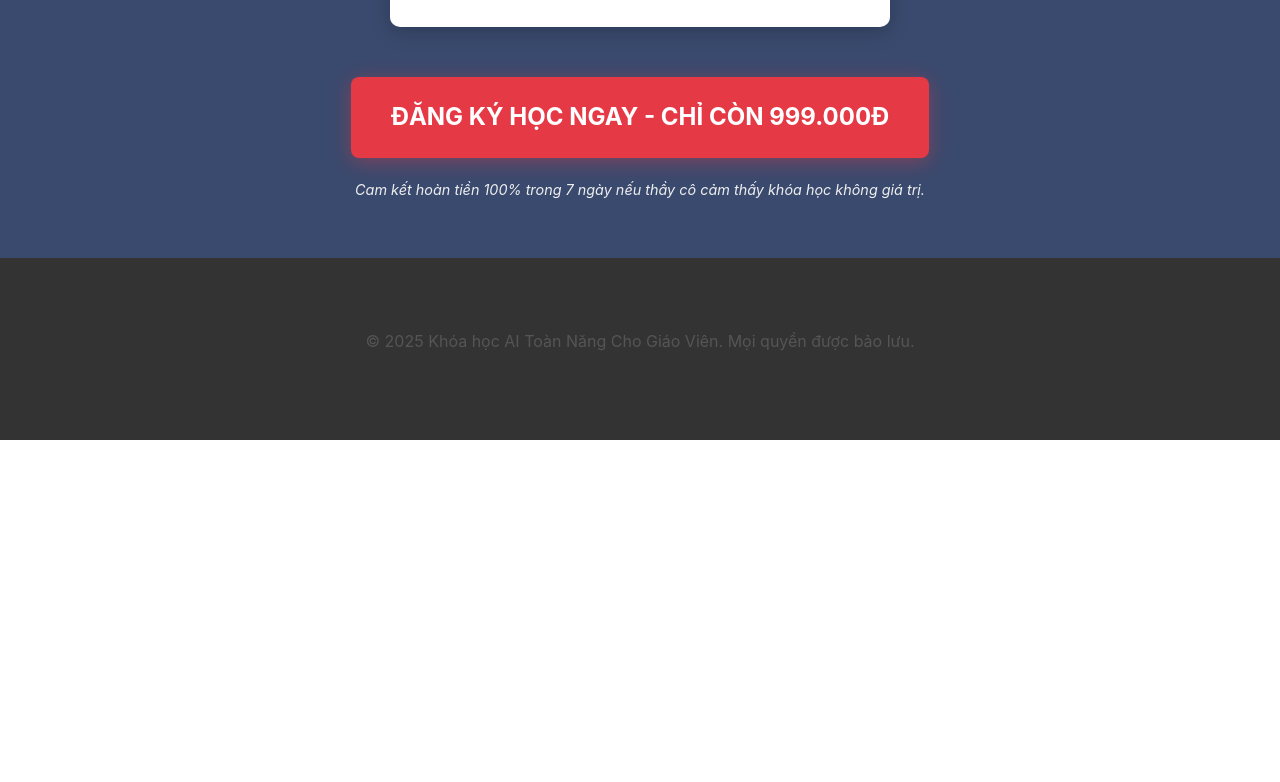
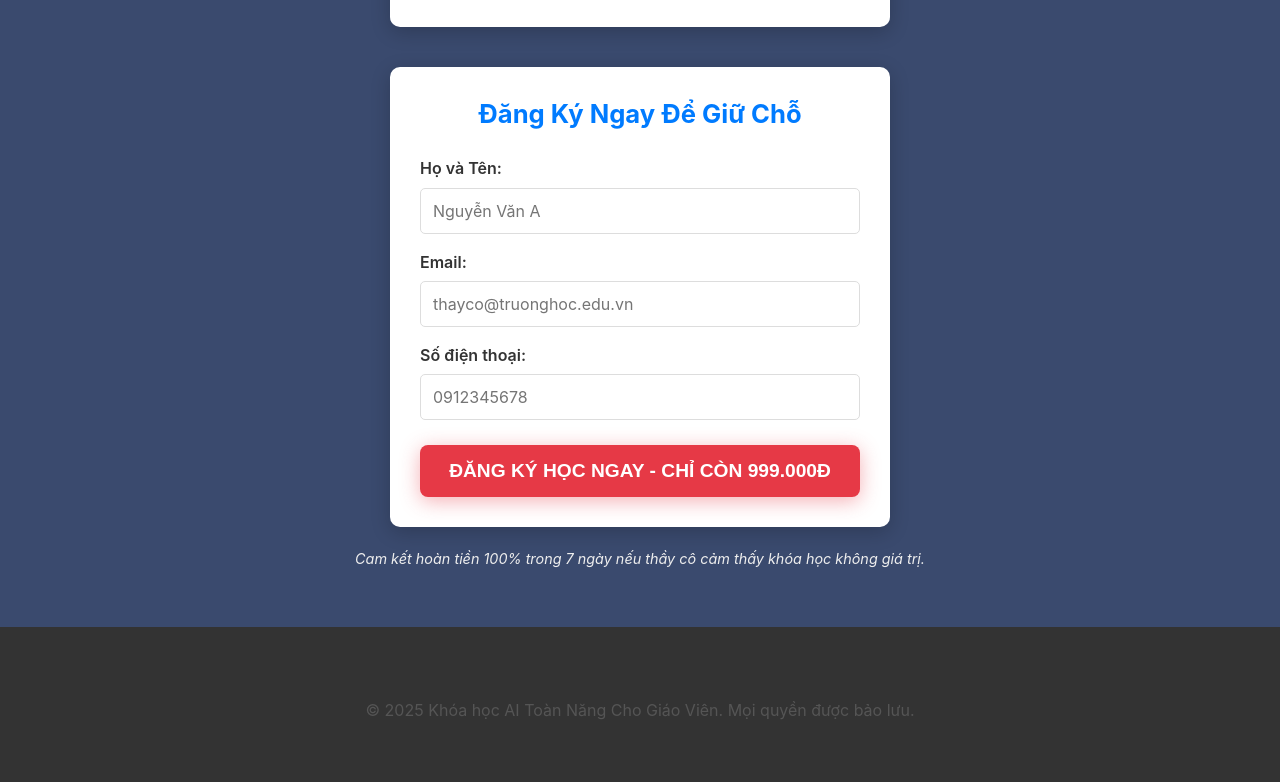
Before and after one commit to nguyenhoanghuy118-ux/baitap4, a plain HTML site: page index.html in a window 1280 px wide. Shown: the part 4044-4826 px from the top of the page. Before the commit the page ends 4484 px from the top, so only its background shows below. Drawn offline with Linux system fonts and the light colour scheme.

Commit message:
Update index.html

```diff
--- a/index.html
+++ b/index.html
@@ -22,6 +22,11 @@
             margin: 0;
             padding: 0;
             box-sizing: border-box;
+        }
+
+        /* Thêm hiệu ứng cuộn mượt mà */
+        html {
+            scroll-behavior: smooth;
         }
 
         body {
@@ -70,6 +75,8 @@
             transition: background-color 0.3s ease, transform 0.3s ease;
             box-shadow: 0 4px 15px rgba(255, 106, 0, 0.3);
             text-transform: uppercase;
+            border: none; /* Dành cho nút submit */
+            cursor: pointer; /* Dành cho nút submit */
         }
 
         .cta-button:hover {
@@ -354,6 +361,63 @@
             background-color: #c9302c;
         }
 
+        /* ===== BẮT ĐẦU CSS CHO FORM (MỚI THÊM) ===== */
+
+        #registration-form-container {
+            background: var(--white);
+            color: var(--dark-text);
+            padding: 30px;
+            border-radius: 10px;
+            max-width: 500px; /* Quan trọng: Giữ form gọn gàng trên desktop */
+            margin: 40px auto 20px auto; /* Tách form ra khỏi pricing-box */
+            box-shadow: 0 5px 20px rgba(0,0,0,0.2);
+            text-align: left; /* Căn lề trái cho nội dung form */
+        }
+
+        #registration-form-container h3 {
+            text-align: center;
+            color: var(--primary-color);
+            margin-bottom: 25px;
+            font-size: 1.6rem;
+        }
+
+        .form-group {
+            margin-bottom: 15px;
+        }
+
+        .form-group label {
+            display: block;
+            font-weight: 600;
+            margin-bottom: 5px;
+            color: var(--dark-text);
+        }
+
+        .form-group input {
+            width: 100%; /* Quan trọng: Giúp form hiển thị 100% trên mobile */
+            padding: 12px;
+            border: 1px solid var(--border-color);
+            border-radius: 5px;
+            font-size: 1rem;
+            font-family: inherit; /* Đảm bảo font nhất quán */
+        }
+
+        .form-group input:focus {
+            border-color: var(--primary-color);
+            box-shadow: 0 0 5px rgba(0,123,255,0.3);
+            outline: none;
+        }
+
+        /* Áp dụng cho nút submit bên trong form */
+        .cta-button.final[type="submit"] {
+            width: 100%; /* Nút submit chiếm toàn bộ chiều rộng form */
+            margin-top: 10px;
+            font-size: 1.2rem;
+            padding: 15px;
+        }
+
+        /* ===== KẾT THÚC CSS CHO FORM ===== */
+
+
         .guarantee {
             font-size: 0.9rem;
             font-style: italic;
@@ -392,10 +456,7 @@
                 font-size: 1.8rem;
             }
 
-            .cta-button.final {
-                font-size: 1.2rem;
-                padding: 15px 30px;
-            }
+            /* Form đã tự động responsive do dùng width: 100% và max-width */
         }
 
     </style>
@@ -406,7 +467,9 @@
         <div class="container">
             <h1>🐲 HẾT CẢNH SOẠN GIÁO ÁN ĐẾN KHUYA!</h1>
             <p class="subtitle">Biến AI Thành Trợ Lý Thông Minh: Tự Động Hóa 80% Việc Hành Chính & Nâng Cấp Bài Giảng Lên 200%</p>
-            <a href="#final-cta" class="cta-button">ĐĂNG KÝ HỌC NGAY (Ưu đãi 50%)</a>
+
+            <a href="#dang-ky" class="cta-button">ĐĂNG KÝ HỌC NGAY (Ưu đãi 50%)</a>
+
             <ul class="sub-benefits">
                 <li>Học online 100%</li>
                 <li>Thực hành cầm tay chỉ việc</li>
@@ -466,7 +529,8 @@
                         <p>Hiểu rõ cách AI vận hành, biến nó thành công cụ để cá nhân hóa lộ trình học cho học sinh, giúp các em tiến bộ vượt bậc.</p>
                     </li>
                 </ul>
-                <a href="#final-cta" class="cta-button">TÔI MUỐN GIẢI PHÓNG THỜI GIAN NGAY!</a>
+
+                <a href="#dang-ky" class="cta-button">TÔI MUỐN GIẢI PHÓNG THỜI GIAN NGAY!</a>
             </div>
         </section>
 
@@ -537,7 +601,31 @@
                     </div>
                 </div>
 
-                <a href="#" class="cta-button final">ĐĂNG KÝ HỌC NGAY - CHỈ CÒN 999.000Đ</a>
+                <div id="registration-form-container">
+
+                    <form action="#" method="POST" id="dang-ky">
+                        <h3>Đăng Ký Ngay Để Giữ Chỗ</h3>
+
+                        <div class="form-group">
+                            <label for="ho-ten">Họ và Tên:</label>
+                            <input type="text" id="ho-ten" name="ho_ten" placeholder="Nguyễn Văn A" required>
+                        </div>
+
+                        <div class="form-group">
+                            <label for="email">Email:</label>
+                            <input type="email" id="email" name="email" placeholder="thayco@truonghoc.edu.vn" required>
+                        </div>
+
+                        <div class="form-group">
+                            <label for="so-dien-thoai">Số điện thoại:</label>
+                            <input type="tel" id="so-dien-thoai" name="so_dien_thoai" placeholder="0912345678" required>
+                        </div>
+
+                        <button type="submit" class="cta-button final">
+                            ĐĂNG KÝ HỌC NGAY - CHỈ CÒN 999.000Đ
+                        </button>
+                    </form>
+                </div>
                 <p class="guarantee">Cam kết hoàn tiền 100% trong 7 ngày nếu thầy cô cảm thấy khóa học không giá trị.</p>
             </div>
         </section>
```
